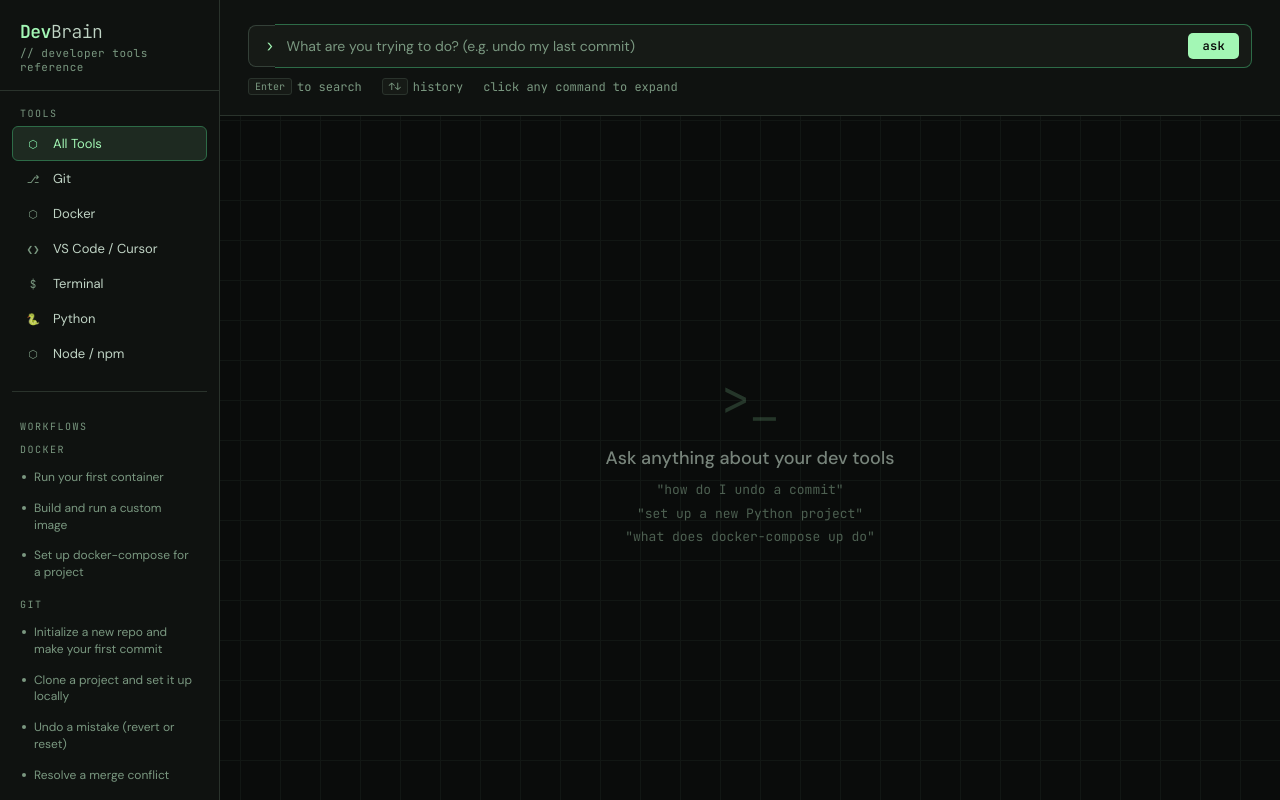
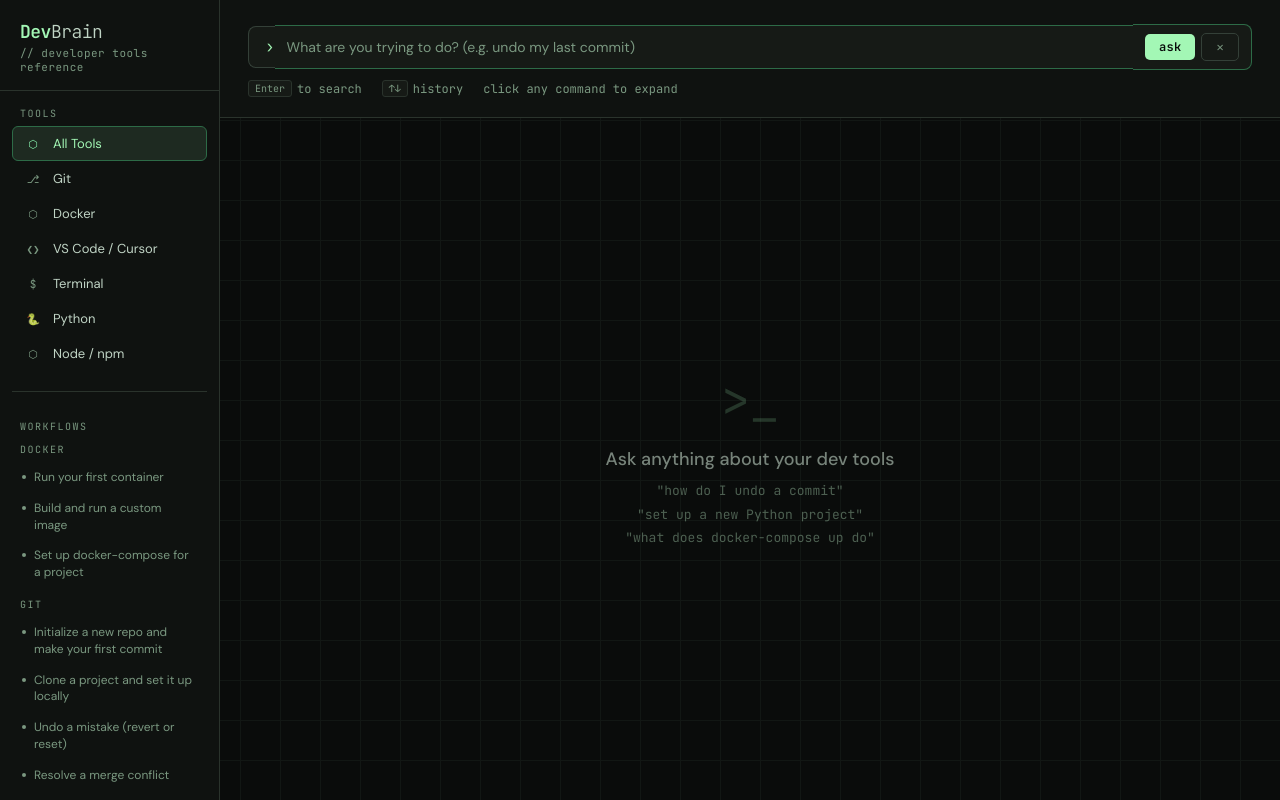
Before and after one commit to echo2976/devbrain, a Flask app: page / in a window 1280 px wide. Run offline with Flask 3, Linux system fonts and the light colour scheme.

Commit message:
Add clear button to search bar

```diff
--- a/templates/index.html
+++ b/templates/index.html
@@ -273,7 +273,18 @@
   .search-btn:hover {
     background: var(--green-dim);
   }
+  .clear-btn {
+    background: transparent;
+    color: var(--text-muted);
+    border: 1px solid var(--border2);
+    margin-left: 6px;
+  }
 
+  .clear-btn:hover {
+    background: rgba(252, 165, 165, 0.1);
+    color: var(--red);
+    border-color: var(--red);
+  }
   .search-hint {
     font-size: 12px;
     color: var(--text-muted);
@@ -985,8 +996,9 @@
       <input type="text" id="search-input"
         placeholder="What are you trying to do? (e.g. undo my last commit)"
         autocomplete="off" autocorrect="off" spellcheck="false">
-      <div class="search-suffix">
+     <div class="search-suffix">
         <button class="search-btn" onclick="submitQuery()">ask</button>
+        <button class="search-btn clear-btn" onclick="clearSearch()">✕</button>
       </div>
     </div>
     <div class="search-hint">
@@ -1084,6 +1096,11 @@ document.getElementById('search-input').addEventListener('keydown', e => {
     }
   }
 });
+
+function clearSearch() {
+  document.getElementById('search-input').value = '';
+  document.getElementById('search-input').focus();
+}
 
 async function submitQuery(intentOverride) {
   const query = intentOverride
```
